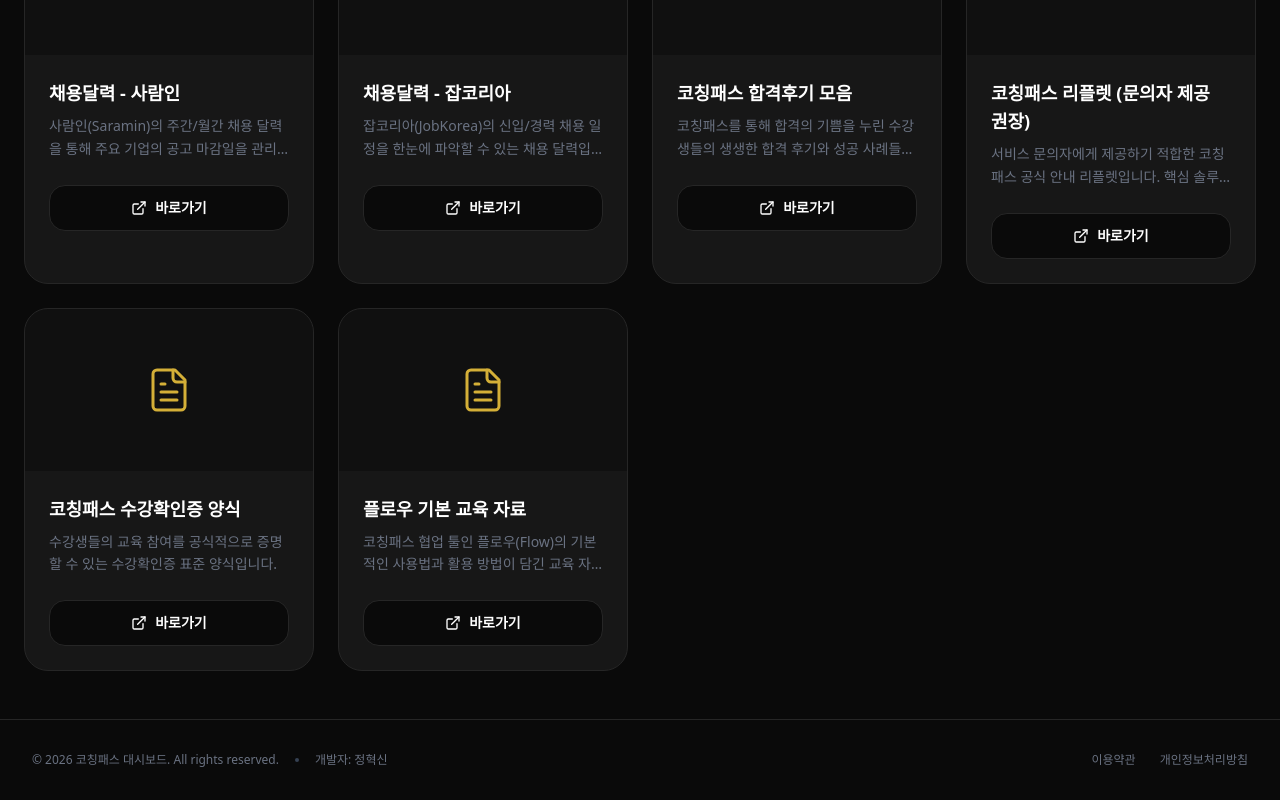
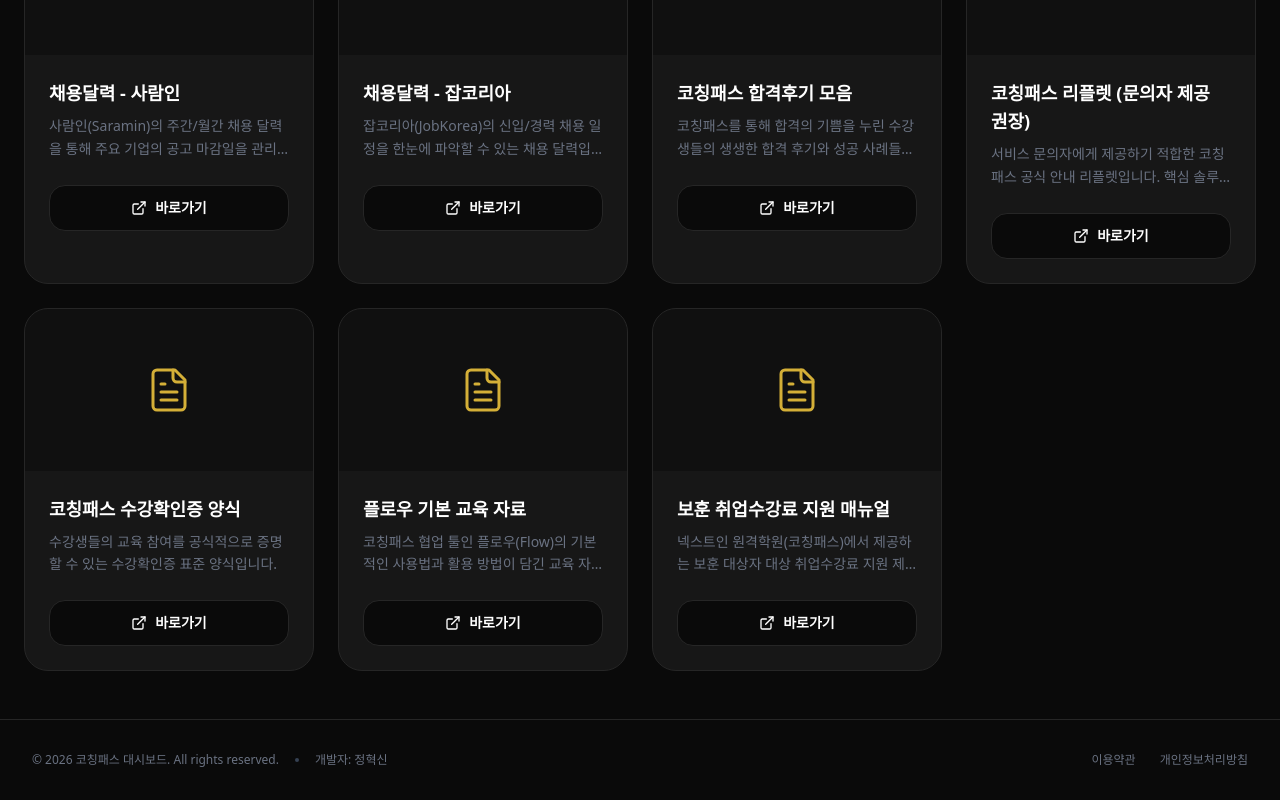
Before and after one commit to lab-droid/COACHINGPASS-DASHBOARD, a React (Vite) app: page / in a window 1280 px wide. Shown: the part 3553-4353 px from the top of the page. Built offline with nearby package versions, Linux system fonts and the light colour scheme.

Commit message:
feat: Add veteran support manual to resources
Adds a new resource entry for the "보훈 취업수강료 지원 매뉴얼" to the application's resource list. This manual provides information on the tuition support program for veterans offered by Nextin Remote Academy (Coaching Pass).

```diff
--- a/src/App.tsx
+++ b/src/App.tsx
@@ -453,6 +453,15 @@
     subCategory: 'manual',
     icon: <FileText className="text-brand-gold" />,
     url: 'https://drive.google.com/file/d/1o44jeB6ZBaFbtZvr0Yy3O9rVZVqR8-Fd/view?usp=sharing'
+  },
+  {
+    id: 'veteran-support-manual',
+    title: '보훈 취업수강료 지원 매뉴얼',
+    description: '넥스트인 원격학원(코칭패스)에서 제공하는 보훈 대상자 대상 취업수강료 지원 제도 안내 및 신청 매뉴얼입니다.',
+    category: 'sales-service',
+    subCategory: 'manual',
+    icon: <FileText className="text-brand-gold" />,
+    url: 'https://docs.google.com/document/d/1iTxFju2iuQNYzhnYnS_Vg4TUnPf28-6adrxy9YALBxU/edit?usp=sharing'
   }
 ];
 
```
